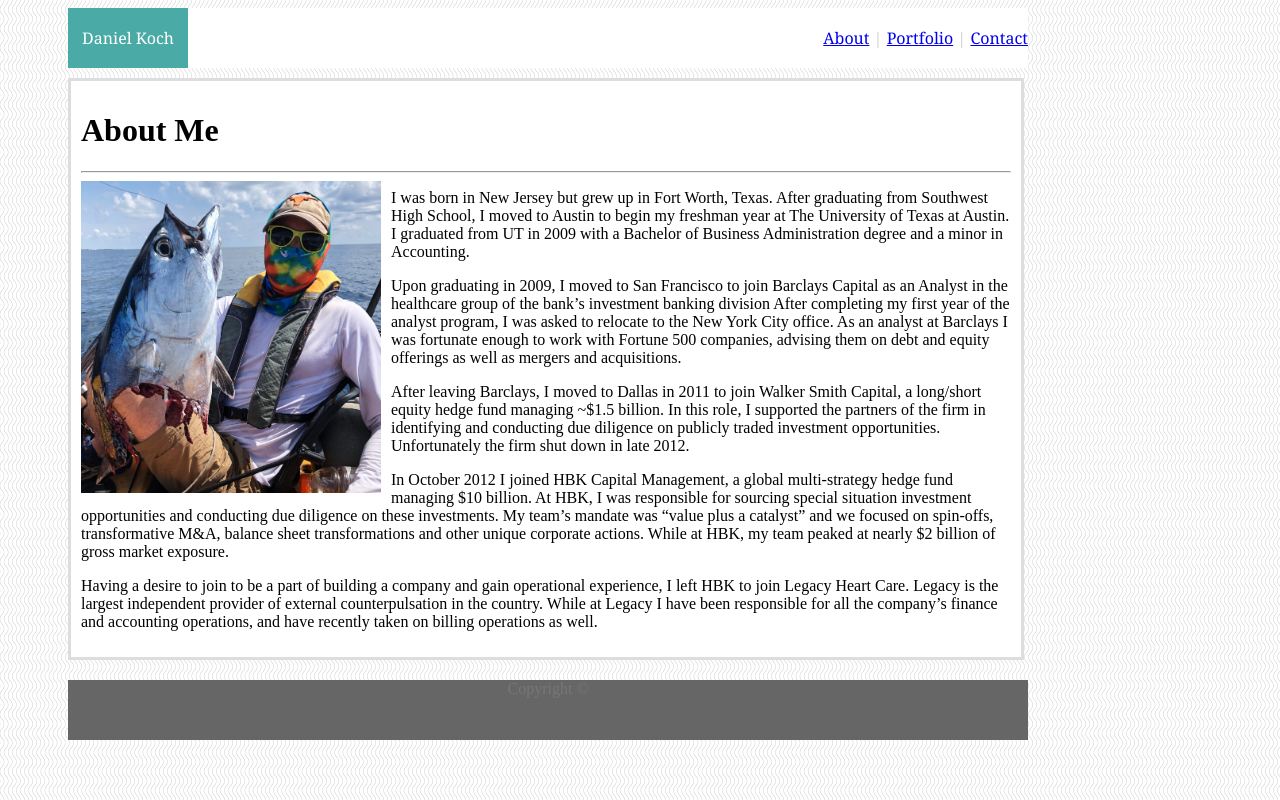
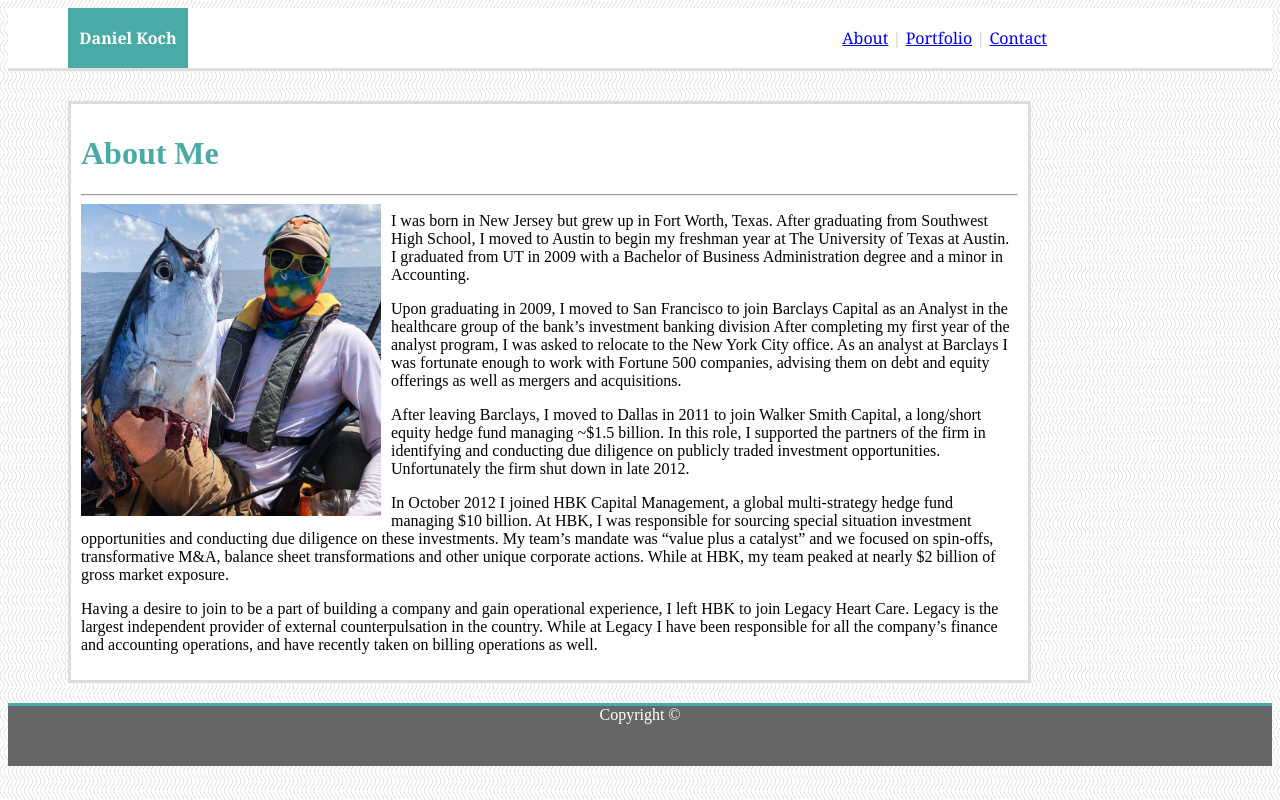
Before and after one commit to swuap/Basic-Portfolio, a plain HTML site: page index.html in a window 1280 px wide. Drawn offline with Linux system fonts and the light colour scheme.

Commit message:
8-16-18 update

```diff
--- a/assets/css/style.css
+++ b/assets/css/style.css
@@ -1,13 +1,17 @@
 body {
     background-image: url("vertical-waves.png");
+}
+
+#topborder {
+    border-bottom: 3px solid #dddddd;
+    margin: 0 0 30px 0;
 }
 
 #menu {
     background-color: #ffffff;
     height: 60px;
-    width: 960px;
+    width: 100%;
     overflow: auto;
-    margin: 0 0 10px 60px;
 }
 
 #daniel {
@@ -19,6 +23,8 @@ body {
     text-align: center;
     line-height: 60px;
     display: inline-block;
+    font-weight: bold;
+    margin: 0 0 0 60px;
 }
 
 #links {
@@ -27,11 +33,12 @@ body {
     line-height: 60px;
     display: inline-block;
     float: right;
+    margin: 0 225px 0 0;
 }
 
 #content {
     background-color: #ffffff;
-    width: 930px;
+    width: 937px;
     /* ^ subtracting the padding of other elements from the total pixel width */
     margin: 0 0 20px 60px;
     padding: 10px;
@@ -46,14 +53,19 @@ body {
 }
 
 #footer {
+    border-top: 3px solid #4aaaa5;
     background-color: #666666;
-    color: #777777;
+    color: #ffffff;
+    width: 100%;
     height: 60px;
-    width: 960px;
     text-align: center;
-    margin: 0 0 0 60px;
-    /* ^ this is forcing the menu bar div to not start in the top left of the browser and to indent first */
     float: left;
+    vertical-align: text-bottom;
 }
 
+h1 {
+    color: #4aaaa5;
+}
+
+
 /* https://www.w3schools.com/css/css_align.asp */
--- a/index.html
+++ b/index.html
@@ -10,6 +10,7 @@
 
 <body id="body">
 
+    <div id="topborder">
         <div id="menu">
 
             <div id="daniel">
@@ -24,6 +25,7 @@
                 <a href="contact.html">Contact</a>
             </div>
 
+        </div>
     </div>
 
     <div id="content">
```
Lines whose indentation alone changed are shown as unchanged.
